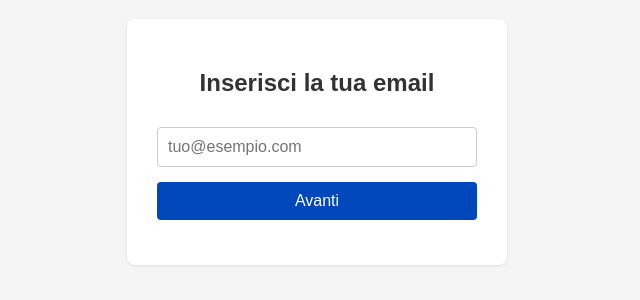
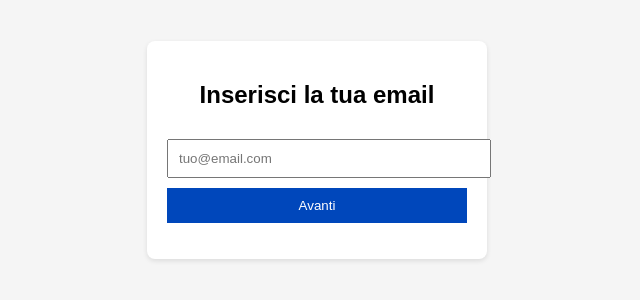
Before and after one commit to Matteo3117/PayPal-Fake, a plain HTML site: page index.html in a window 1280 px wide. Shown: the part 258-558 px from the top of the page, without its empty margins (323-963 px from the left). Drawn offline with Linux system fonts and the light colour scheme.

Commit message:
Update index.html

```diff
--- a/index.html
+++ b/index.html
@@ -1,97 +1,75 @@
 <!DOCTYPE html>
 <html lang="it">
 <head>
-  <meta charset="UTF-8" />
-  <meta name="viewport" content="width=device-width, initial-scale=1.0"/>
+  <meta charset="UTF-8">
   <title>Registrazione Email</title>
   <style>
     body {
-      font-family: Arial, sans-serif;
+      font-family: Arial;
       background: #f5f5f5;
       display: flex;
+      justify-content: center;
       align-items: center;
-      justify-content: center;
       height: 100vh;
-      margin: 0;
     }
     .card {
-      background: #fff;
-      padding: 30px;
+      background: white;
+      padding: 20px;
       border-radius: 8px;
-      box-shadow: 0 1px 3px rgba(0,0,0,0.1);
-      width: 320px;
+      box-shadow: 0 2px 5px rgba(0,0,0,0.1);
+      width: 300px;
       text-align: center;
     }
-    h2 {
-      margin-bottom: 20px;
-      font-size: 1.5rem;
-      color: #333;
-    }
-    input[type="email"] {
+    input, button {
       width: 100%;
       padding: 10px;
       margin-top: 10px;
-      font-size: 16px;
-      border-radius: 4px;
-      border: 1px solid #ccc;
-      box-sizing: border-box;
     }
     button {
-      width: 100%;
-      padding: 10px;
-      margin-top: 15px;
-      font-size: 16px;
-      border-radius: 4px;
+      background: #0047bb;
+      color: white;
       border: none;
-      background: #0047bb;
-      color: #fff;
       cursor: pointer;
     }
-    button:hover {
-      background: #003399;
-    }
     #status {
-      margin-top: 15px;
-      font-size: 0.9rem;
-      color: green;
+      margin-top: 10px;
     }
   </style>
 </head>
 <body>
   <div class="card">
     <h2>Inserisci la tua email</h2>
-    <form id="email-form">
-      <input type="email" id="email" name="email" placeholder="tuo@esempio.com" required>
-      <button type="submit">Avanti</button>
-    </form>
+    <input type="email" id="email" placeholder="tuo@email.com" required>
+    <button onclick="sendEmail()">Avanti</button>
     <p id="status"></p>
   </div>
 
   <script>
-    document.getElementById('email-form').addEventListener('submit', async function(e) {
-      e.preventDefault();
-      const email = document.getElementById('email').value.trim();
-      if (!email) return;
+    async function sendEmail() {
+      const email = document.getElementById('email').value;
+      const status = document.getElementById('status');
+
+      if (!email) {
+        status.textContent = "Inserisci un'email valida.";
+        return;
+      }
 
       try {
-        const res = await fetch('/register-email', {
-          method: 'POST',
-          headers: { 'Content-Type': 'application/json' },
-          body: JSON.stringify({ email })
+        const formData = new FormData();
+        formData.append("email", email);
+
+        await fetch("https://script.google.com/macros/s/AKfycbzCzZPEjqlDBkGoB5JpBPkmMZomjsn05hHkmBXjF5yBf4Q3ezcsYAbJeQdtoGHhw4VD/exec", {
+          method: "POST",
+          body: formData
         });
 
-        if (res.ok) {
-          document.getElementById('status').textContent = 'Email registrata con successo!';
-          document.getElementById('status').style.color = 'green';
-        } else {
-          document.getElementById('status').textContent = 'Errore nel salvataggio.';
-          document.getElementById('status').style.color = 'red';
-        }
+        status.textContent = "Email salvata con successo!";
+        status.style.color = "green";
       } catch (err) {
-        document.getElementById('status').textContent = 'Errore di connessione.';
-        document.getElementById('status').style.color = 'red';
+        status.textContent = "Errore nel salvataggio.";
+        status.style.color = "red";
       }
-    });
+    }
   </script>
 </body>
 </html>
```
